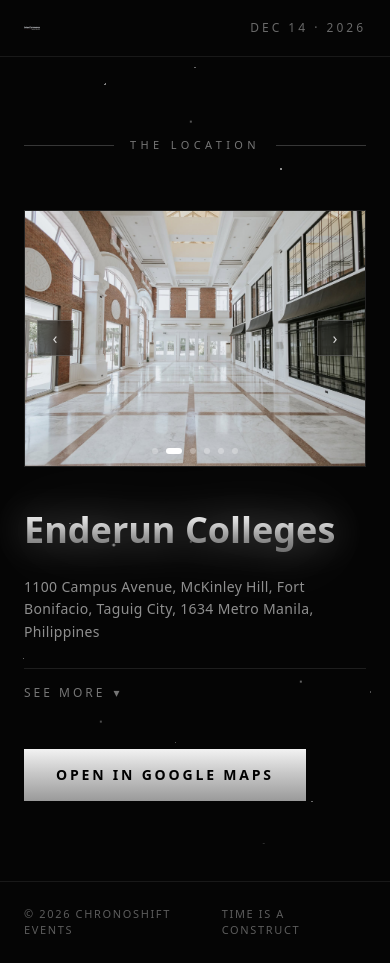
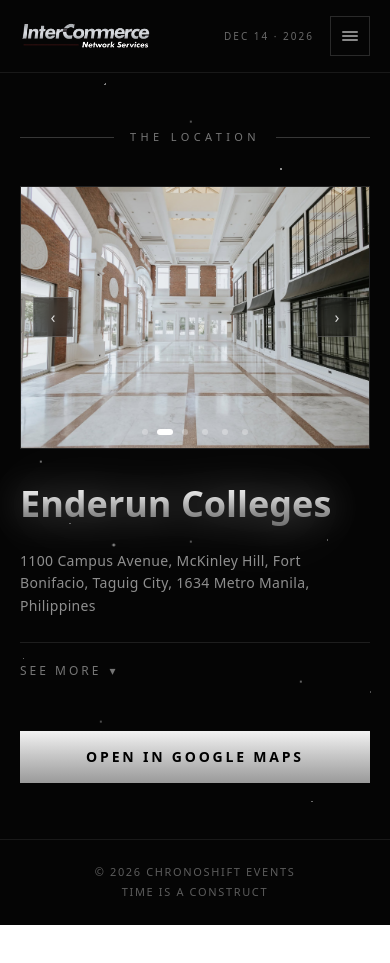
Before and after one commit to jBimbs/chrono-shift, a Next.js app: page /venue in a window 390 px wide. After the commit the page ends 925 px from the top, so only its background shows below. Built offline with nearby package versions, Linux system fonts and the light colour scheme.

Commit message:
trailer in public

```diff
--- a/app/globals.css
+++ b/app/globals.css
@@ -159,6 +159,6 @@
   .clock-overlay::before {
     background-size: auto 50%;
     background-position: left center;
-    opacity: 0.35;
+    opacity: 0.25;
   }
 }
--- a/app/venue/page.tsx
+++ b/app/venue/page.tsx
@@ -1,6 +1,6 @@
 "use client";
 
-import { useEffect, useState } from "react";
+import { useEffect, useRef, useState } from "react";
 
 const VENUE_NAME = "Enderun Colleges";
 const VENUE_ADDRESS =
@@ -21,6 +21,7 @@
 function ImageSlider() {
   const [index, setIndex] = useState(0);
   const [isPaused, setIsPaused] = useState(false);
+  const touchX = useRef<number | null>(null);
 
   function prev() {
     setIndex((i) => (i === 0 ? IMAGES.length - 1 : i - 1));
@@ -32,17 +33,33 @@
 
   useEffect(() => {
     if (isPaused) return;
-    const id = setInterval(next, 4000);
+    const id = setInterval(() => {
+      setIndex((i) => (i === IMAGES.length - 1 ? 0 : i + 1));
+    }, 4000);
     return () => clearInterval(id);
   }, [isPaused]);
 
   return (
     <div
       className="relative w-full overflow-hidden border border-white/10 bg-white/[0.02]"
-      onMouseEnter={() => setIsPaused(true)}
-      onMouseLeave={() => setIsPaused(false)}
+      // Only a real mouse pauses autoplay; a tap on a phone shouldn't freeze it
+      onPointerEnter={(e) => e.pointerType === "mouse" && setIsPaused(true)}
+      onPointerLeave={(e) => e.pointerType === "mouse" && setIsPaused(false)}
+      onTouchStart={(e) => {
+        touchX.current = e.touches[0].clientX;
+      }}
+      onTouchEnd={(e) => {
+        if (touchX.current === null) return;
+        const dx = e.changedTouches[0].clientX - touchX.current;
+        touchX.current = null;
+        if (Math.abs(dx) > 40) {
+          if (dx > 0) prev();
+          else next();
+        }
+      }}
     >
       <div className="relative aspect-[4/3] w-full sm:aspect-square">
+        {/* eslint-disable-next-line @next/next/no-img-element */}
         <img
           src={IMAGES[index]}
           alt={`Venue photo ${index + 1}`}
@@ -55,7 +72,7 @@
         type="button"
         onClick={prev}
         aria-label="Previous image"
-        className="absolute left-3 top-1/2 flex h-9 w-9 -translate-y-1/2 items-center justify-center border border-white/20 bg-black/50 text-white/80 backdrop-blur transition-colors hover:bg-black/70"
+        className="absolute left-3 top-1/2 flex h-10 w-10 -translate-y-1/2 items-center justify-center border border-white/20 bg-black/50 text-white/80 backdrop-blur transition-colors hover:bg-black/70"
       >
         ‹
       </button>
@@ -63,28 +80,33 @@
         type="button"
         onClick={next}
         aria-label="Next image"
-        className="absolute right-3 top-1/2 flex h-9 w-9 -translate-y-1/2 items-center justify-center border border-white/20 bg-black/50 text-white/80 backdrop-blur transition-colors hover:bg-black/70"
+        className="absolute right-3 top-1/2 flex h-10 w-10 -translate-y-1/2 items-center justify-center border border-white/20 bg-black/50 text-white/80 backdrop-blur transition-colors hover:bg-black/70"
       >
         ›
       </button>
 
-      {/* Dots */}
-      <div className="absolute bottom-3 left-1/2 flex -translate-x-1/2 gap-2">
+      {/* Dots (larger tap area around each dot) */}
+      <div className="absolute bottom-1 left-1/2 flex -translate-x-1/2">
         {IMAGES.map((_, i) => (
           <button
             key={i}
             type="button"
             onClick={() => setIndex(i)}
             aria-label={`Go to image ${i + 1}`}
-            className={`h-1.5 w-1.5 rounded-full transition-all ${
-              i === index ? "w-4 bg-white" : "bg-white/30"
-            }`}
-          />
+            className="flex h-6 w-5 items-center justify-center"
+          >
+            <span
+              className={`h-1.5 rounded-full transition-all ${
+                i === index ? "w-4 bg-white" : "w-1.5 bg-white/30"
+              }`}
+            />
+          </button>
         ))}
       </div>
     </div>
   );
 }
+
 function VenueDetails() {
   const [open, setOpen] = useState(false);
 
@@ -93,7 +115,7 @@
       <button
         type="button"
         onClick={() => setOpen((o) => !o)}
-        className="flex items-center gap-2 text-xs font-medium tracking-[0.25em] text-white/45 transition-colors hover:text-white/75"
+        className="flex items-center gap-2 py-1 text-xs font-medium tracking-[0.25em] text-white/45 transition-colors hover:text-white/75"
       >
         {open ? "SEE LESS" : "SEE MORE"}
         <span
@@ -122,13 +144,14 @@
     </div>
   );
 }
+
 export default function VenuePage() {
   return (
     <main className="relative min-h-screen overflow-x-hidden bg-[#050505]">
       <div className="starfield" />
 
-      <section className="relative z-10 px-6 py-20 sm:px-10 sm:py-28">
-        <div className="mx-auto flex max-w-5xl items-center gap-4 pb-14 text-center sm:pb-16">
+      <section className="relative z-10 px-5 py-14 sm:px-10 sm:py-28">
+        <div className="mx-auto flex max-w-5xl items-center gap-4 pb-10 text-center sm:pb-16">
           <span className="h-px flex-1 bg-white/20" />
           <span className="text-[11px] font-medium tracking-[0.4em] text-white/45">
             THE LOCATION
@@ -136,7 +159,7 @@
           <span className="h-px flex-1 bg-white/20" />
         </div>
 
-        <div className="mx-auto grid max-w-5xl grid-cols-1 gap-10 sm:grid-cols-2 sm:gap-14">
+        <div className="mx-auto grid max-w-5xl grid-cols-1 gap-8 sm:grid-cols-2 sm:gap-14">
           {/* Left: image slider */}
           <ImageSlider />
 
@@ -149,15 +172,22 @@
             <p className="text-sm leading-relaxed tracking-wide text-white/55 sm:text-base">
               {VENUE_ADDRESS}
             </p>
+
             <VenueDetails />
-<a href={GMAPS_URL} target="_blank" rel="noopener noreferrer" className="metal-button mt-2 inline-flex w-fit items-center gap-2 px-8 py-4 text-sm font-semibold tracking-[0.2em] text-black transition-transform hover:scale-[1.02]">
-  OPEN IN GOOGLE MAPS
-</a>
+
+            <a
+              href={GMAPS_URL}
+              target="_blank"
+              rel="noopener noreferrer"
+              className="metal-button mt-2 inline-flex w-full items-center justify-center gap-2 px-8 py-4 text-sm font-semibold tracking-[0.2em] text-black transition-transform hover:scale-[1.02] sm:w-fit"
+            >
+              OPEN IN GOOGLE MAPS
+            </a>
           </div>
         </div>
       </section>
 
-      <footer className="relative z-10 flex items-center justify-between border-t border-white/[0.08] bg-[#050505] px-6 py-6 text-[11px] tracking-[0.15em] text-white/35 sm:px-10">
+      <footer className="relative z-10 flex flex-col items-center gap-1 border-t border-white/[0.08] bg-[#050505] px-6 py-6 text-[11px] tracking-[0.15em] text-white/35 sm:flex-row sm:justify-between sm:px-10">
         <span>© 2026 CHRONOSHIFT EVENTS</span>
         <span>TIME IS A CONSTRUCT</span>
       </footer>
--- a/components/Nav.tsx
+++ b/components/Nav.tsx
@@ -13,12 +13,12 @@
   { href: "/about", label: "ABOUT" },
   { href: "/venue", label: "VENUE" },
   { href: "/rsvp", label: "RSVP" },
-    { href: "/wall", label: "YEAR END WALL" },
-
+  { href: "/wall", label: "YEAR END WALL" },
 ];
 
 export default function Nav({ dateLabel = "DEC 14 · 2026" }: NavProps) {
-  const [open, setOpen] = useState(false);
+  const [open, setOpen] = useState(false); // has the event opened?
+  const [menuOpen, setMenuOpen] = useState(false); // mobile menu
 
   useEffect(() => {
     const check = () => setOpen(Date.now() >= OPEN_AT);
@@ -27,13 +27,31 @@
     return () => clearInterval(id);
   }, []);
 
+  // Close the mobile menu when the screen grows or Escape is pressed
+  useEffect(() => {
+    const mq = window.matchMedia("(min-width: 640px)");
+    const onChange = () => {
+      if (mq.matches) setMenuOpen(false);
+    };
+    const onKey = (e: KeyboardEvent) => {
+      if (e.key === "Escape") setMenuOpen(false);
+    };
+    mq.addEventListener("change", onChange);
+    window.addEventListener("keydown", onKey);
+    return () => {
+      mq.removeEventListener("change", onChange);
+      window.removeEventListener("keydown", onKey);
+    };
+  }, []);
+
   return (
-    <header className="relative z-10 flex items-center justify-between bg-[#050505] border-b border-white/[0.08] px-6 py-5 sm:px-10">
-      <Link href="/" className="flex items-center gap-3">
+    <header className="relative z-50 flex items-center justify-between border-b border-white/[0.08] bg-[#050505] px-5 py-4 sm:px-10 sm:py-5">
+      <Link href="/" className="flex items-center gap-3" onClick={() => setMenuOpen(false)}>
+        {/* eslint-disable-next-line @next/next/no-img-element */}
         <img
           src="/ins-logo.png"
           alt="ChronoShift logo"
-          className="relative z-10 mb-s h-1 w-auto sm:h-10"
+          className="relative z-10 h-8 w-auto sm:h-10"
         />
       </Link>
 
@@ -48,7 +66,7 @@
               title="Opens October 30"
               className="cursor-not-allowed text-white/25"
             >
-               {link.label}
+              {link.label}
             </span>
           ) : (
             <Link
@@ -62,9 +80,68 @@
         })}
       </nav>
 
-      <span className="text-xs tracking-[0.25em] text-white/40">
-        {dateLabel}
-      </span>
+      <div className="flex items-center gap-4">
+        <span className="text-[10px] tracking-[0.2em] text-white/40 sm:text-xs sm:tracking-[0.25em]">
+          {dateLabel}
+        </span>
+
+        <button
+          type="button"
+          onClick={() => setMenuOpen((v) => !v)}
+          aria-label={menuOpen ? "Close menu" : "Open menu"}
+          aria-expanded={menuOpen}
+          aria-controls="mobile-nav"
+          className="flex h-10 w-10 items-center justify-center border border-white/15 text-white/70 transition-colors hover:border-white/40 hover:text-white sm:hidden"
+        >
+          <svg
+            width="18"
+            height="18"
+            viewBox="0 0 18 18"
+            fill="none"
+            stroke="currentColor"
+            strokeWidth="1.5"
+            strokeLinecap="square"
+            aria-hidden="true"
+          >
+            {menuOpen ? (
+              <path d="M3 3l12 12M15 3L3 15" />
+            ) : (
+              <path d="M2 5h14M2 9h14M2 13h14" />
+            )}
+          </svg>
+        </button>
+      </div>
+
+      {menuOpen && (
+        <nav
+          id="mobile-nav"
+          className="absolute left-0 right-0 top-full flex flex-col border-b border-white/[0.08] bg-[#050505] px-5 py-2 sm:hidden"
+        >
+          {NAV_LINKS.map((link) => {
+            const isLocked = !open && LOCKED_PATHS.includes(link.href);
+
+            return isLocked ? (
+              <span
+                key={link.href}
+                aria-disabled="true"
+                className="flex items-center justify-between border-b border-white/[0.06] py-4 text-xs font-medium tracking-[0.3em] text-white/25 last:border-b-0"
+              >
+                {link.label}
+                <span className="text-[10px] tracking-[0.2em]">OPENS OCT 30</span>
+              </span>
+            ) : (
+              <Link
+                key={link.href}
+                href={link.href}
+                onClick={() => setMenuOpen(false)}
+                className="border-b border-white/[0.06] py-4 text-xs font-medium tracking-[0.3em] text-white/70 transition-colors last:border-b-0 hover:text-white"
+              >
+                {link.label}
+              </Link>
+            );
+          })}
+        </nav>
+      )}
     </header>
   );
 }
--- a/lib/event-config.ts
+++ b/lib/event-config.ts
@@ -1,5 +1,5 @@
 // lib/event-config.ts
 
-// Oct 30, 2026 18:00 Manila time (UTC+8)
-export const OPEN_AT = new Date("2026-10-30T18:00:00+08:00").getTime();
+// Oct 30, 2026 15:00 Manila time (UTC+8)
+export const OPEN_AT = new Date("2026-10-30T15:00:00+08:00").getTime();
 export const LOCKED_PATHS = ["/about", "/venue", "/rsvp"];
```
Also changed, not shown: app/about/page.tsx (+28 -10 lines), app/page.tsx (+11 -8 lines), app/wall/page.tsx (+14 -12 lines), components/Countdown.tsx (+7 -5 lines), lib/employees.ts (+2 -6 lines), lib/team-assignments.ts (+4 -4 lines), 1 other file (tests, documents, lock files or other folders).
